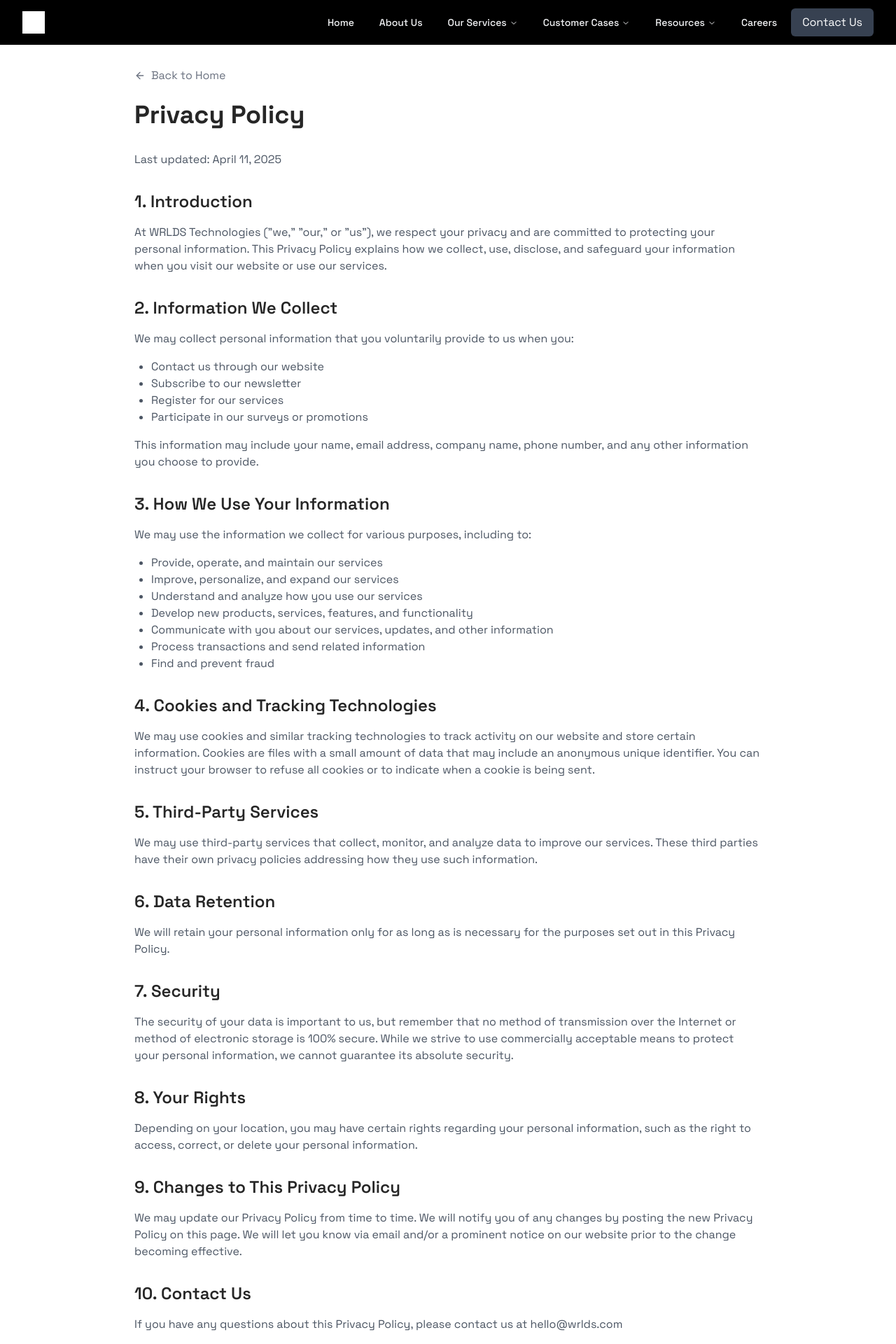
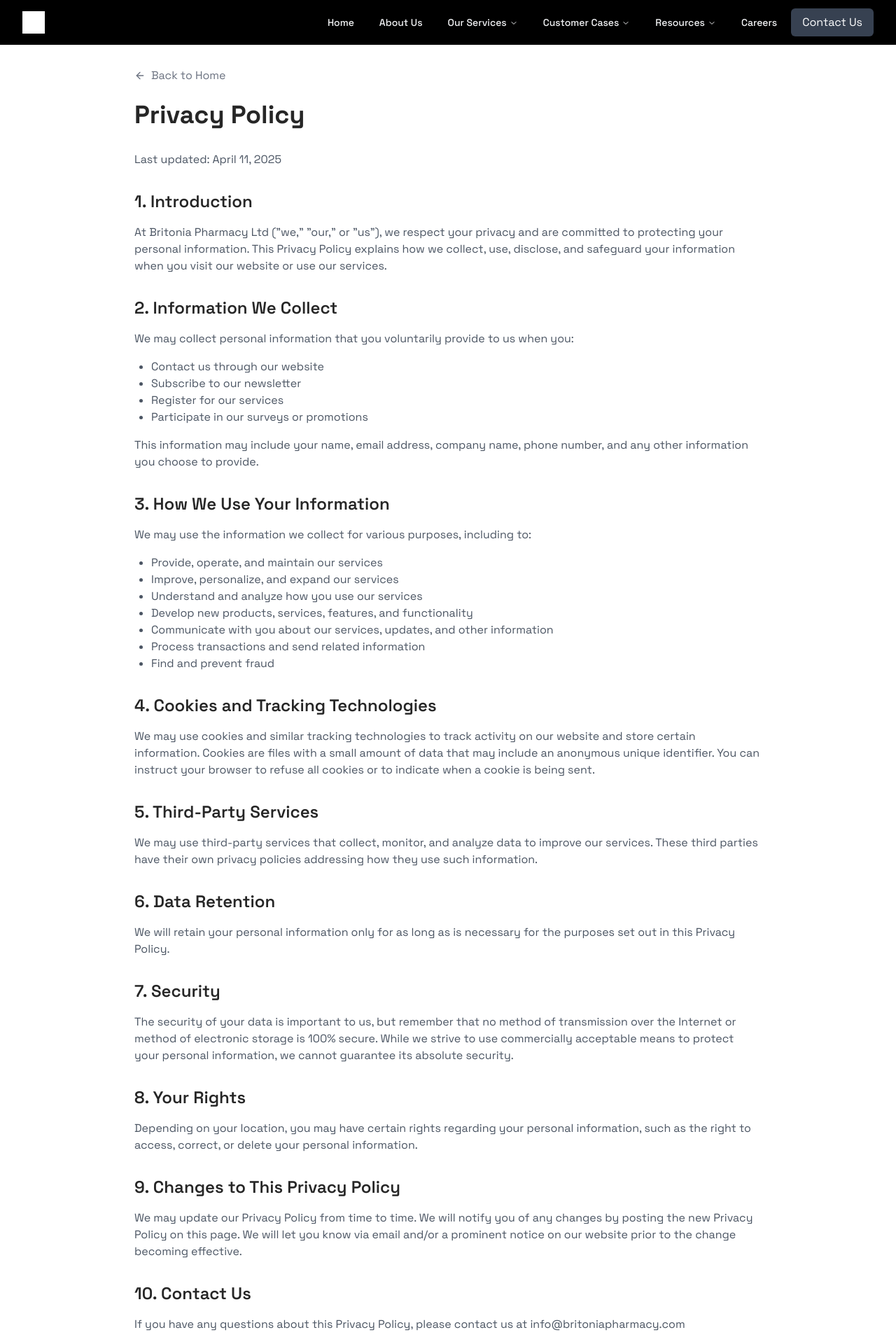
Before and after one commit to britoniapharmacy/britoniapharmacy, a React (Vite) app: page /privacy-policy in a window 1280 px wide. Shown: the top 1920 px of the page at 70% size. Built offline with nearby package versions, Linux system fonts and the light colour scheme.

Commit message:
Update privacy page
Update the privacy page to reflect Britonia Pharmacy Ltd.

```diff
--- a/src/pages/PrivacyPolicy.tsx
+++ b/src/pages/PrivacyPolicy.tsx
@@ -23,7 +23,7 @@ const PrivacyPolicy = () => {
 
               <h2 className="text-2xl font-semibold mt-8 mb-4">1. Introduction</h2>
               <p className="text-gray-600 mb-4">
-                At WRLDS Technologies ("we," "our," or "us"), we respect your privacy and are committed to protecting your personal information. This Privacy Policy explains how we collect, use, disclose, and safeguard your information when you visit our website or use our services.
+                At Britonia Pharmacy Ltd ("we," "our," or "us"), we respect your privacy and are committed to protecting your personal information. This Privacy Policy explains how we collect, use, disclose, and safeguard your information when you visit our website or use our services.
               </p>
 
               <h2 className="text-2xl font-semibold mt-8 mb-4">2. Information We Collect</h2>
@@ -85,7 +85,7 @@ const PrivacyPolicy = () => {
               </p>
 
               <h2 className="text-2xl font-semibold mt-8 mb-4">10. Contact Us</h2>
-              <p className="text-gray-600 mb-4">If you have any questions about this Privacy Policy, please contact us at hello@wrlds.com</p>
+              <p className="text-gray-600 mb-4">If you have any questions about this Privacy Policy, please contact us at info@britoniapharmacy.com</p>
 
             </div>
           </div>
```
